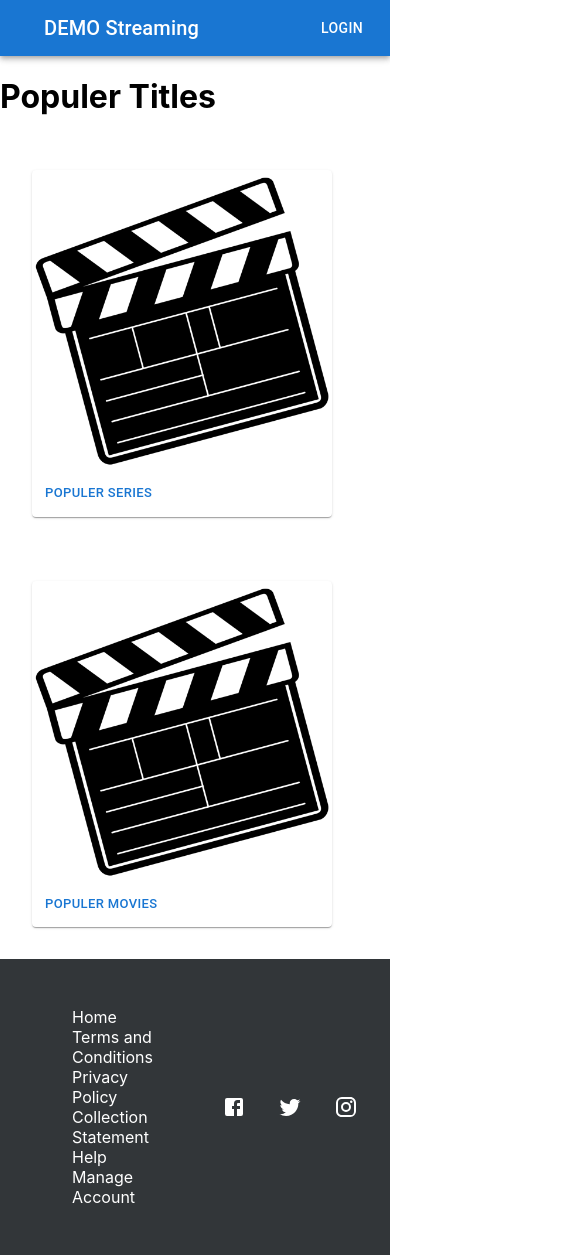
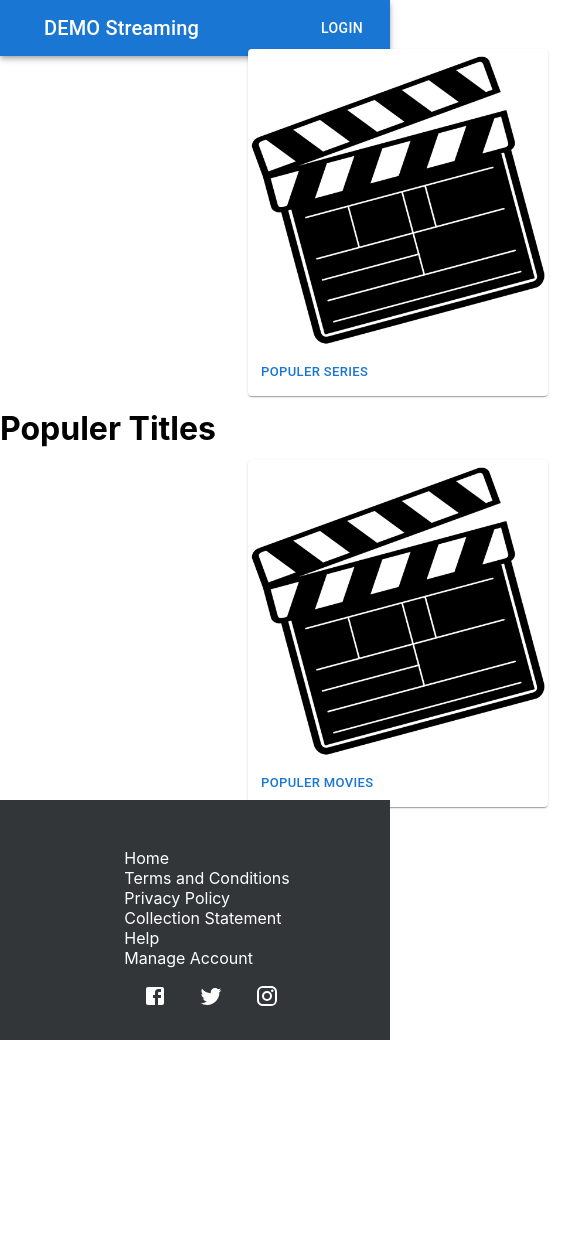
Before and after one commit to ahsenyavas/keikei, a Next.js app: page / in a window 390 px wide. Shown: the whole page, 580 px wide, since content can reach past the window. After the commit the page ends 1040 px from the top, so only its background shows below. Built offline with nearby package versions, Linux system fonts and the light colour scheme.

Commit message:
added responsive footer and inputs

```diff
--- a/pages/movies/index.module.scss
+++ b/pages/movies/index.module.scss
@@ -1,7 +1,10 @@
+.container {
+  padding: 1rem;
+
+
   .head {
     display: flex;
-  justify-content: space-between;
-
+    justify-content: space-evenly;
 
     .search {
       background-color: transparent;
@@ -19,6 +22,7 @@
       }
     }
   }
+}
 
 .movieContainer {
   display: flex;
@@ -28,3 +32,22 @@
   justify-content: center;
   margin-bottom: 10px;
 }
+
+@media screen and (max-width: 800px) {
+  .container {
+    display: flex;
+    flex-direction: column;
+    justify-content: center;
+    align-items: center;
+    .head {
+      display: flex;
+      flex-direction: column;
+      justify-content: center;
+      align-items: center;
+
+      .search {
+        width: 20rem;
+      }
+    }
+  }
+}
--- a/pages/series/index.js
+++ b/pages/series/index.js
@@ -56,7 +56,7 @@ export default function Series() {
   };
 
   return (
-    <>
+    <div className={Styles.container}>
       <h1>Populer Series</h1>
       <div className={Styles.head}>
         <form onSubmit={handleOnSubmit}>
@@ -85,6 +85,6 @@ export default function Series() {
           <Movie key={serie.id} title={serie.name} poster_path={serie.poster_path} />
         ))}
       </div>
-    </>
+    </div>
   );
 }
--- a/pages/series/index.module.scss
+++ b/pages/series/index.module.scss
@@ -26,3 +26,22 @@
   justify-content: center;
   margin-bottom: 10px;
 }
+
+@media screen and (max-width: 800px) {
+  .container {
+    display: flex;
+    flex-direction: column;
+    justify-content: center;
+    align-items: center;
+    .head {
+      display: flex;
+      flex-direction: column;
+      justify-content: center;
+      align-items: center;
+
+      .search {
+        width: 20rem;
+      }
+    }
+  }
+}
--- a/src/components/footer/index.module.scss
+++ b/src/components/footer/index.module.scss
@@ -35,7 +35,7 @@
   }
 }
 
-@media screen and (max-width: 800px) {
+@media screen and (max-width: 1200px) {
   .footer{
     display: flex;
     justify-content: center;
@@ -46,6 +46,20 @@
   }
 }
 
+@media screen and (max-width: 800px) {
+  .footer{
+    display: flex;
+    flex-direction: column;
+    justify-content: center;
+    align-items: center;
+    list{
+      display: flex;
+      flex-direction: column;
+
+    }
+  }
+}
+
 /*
   position: relative;
     height: 200px;
--- a/src/components/layout/index.module.scss
+++ b/src/components/layout/index.module.scss
@@ -1,6 +1,6 @@
 .root {
   display: flex;
   flex-direction: column;
-  /*height: 100vh;*/
+  height: 100vh;
 
 }
--- a/styles/Home.module.css
+++ b/styles/Home.module.css
@@ -2,7 +2,7 @@
   display: flex;
   flex-wrap: wrap;
   flex-direction: column;
-  /* height: calc(100vh - 100px); */
+  height: calc(100vh - 100px);
   /* position: relative; */
 }
 
@@ -14,3 +14,20 @@
 .card{
   margin: 2rem;
 }
+
+@media screen and (max-width: 768px){
+  .container{
+    display: flex;
+    flex-direction: column;
+    justify-content: center;
+    align-items: center;
+  }
+
+  .cards{
+    display: flex;
+    flex-direction: column;
+    justify-content: center;
+    align-items: center;
+  }
+
+}
```
Also changed, not shown: pages/index.js (+0 -8 lines), pages/movies/index.js (+6 -6 lines). Lines whose indentation alone changed are shown as unchanged.
